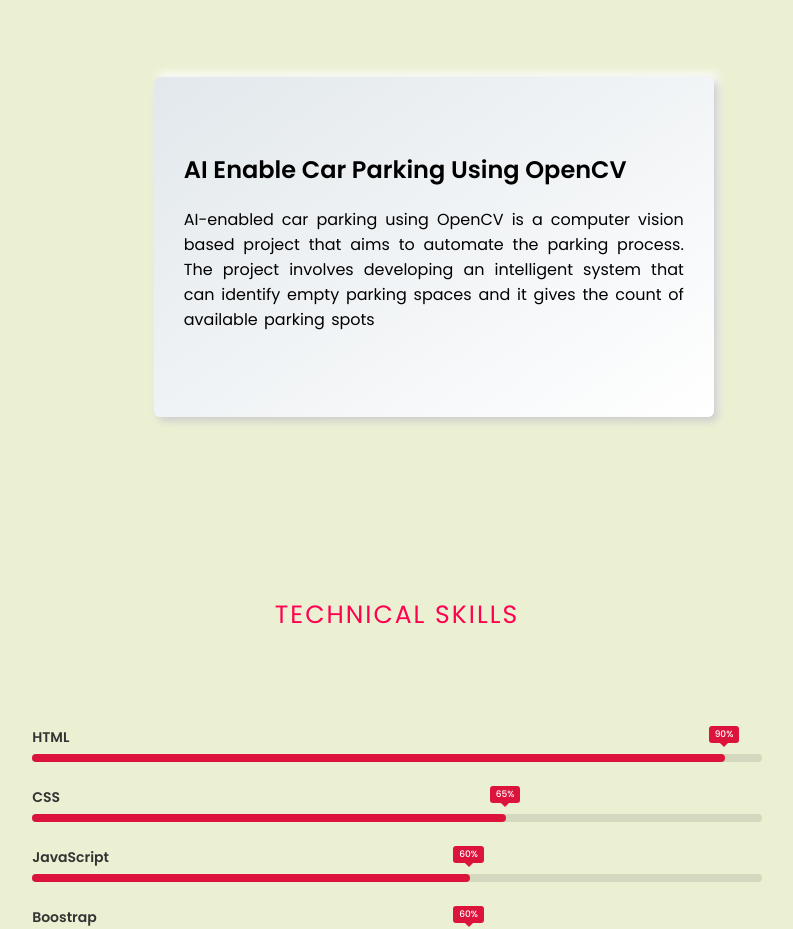
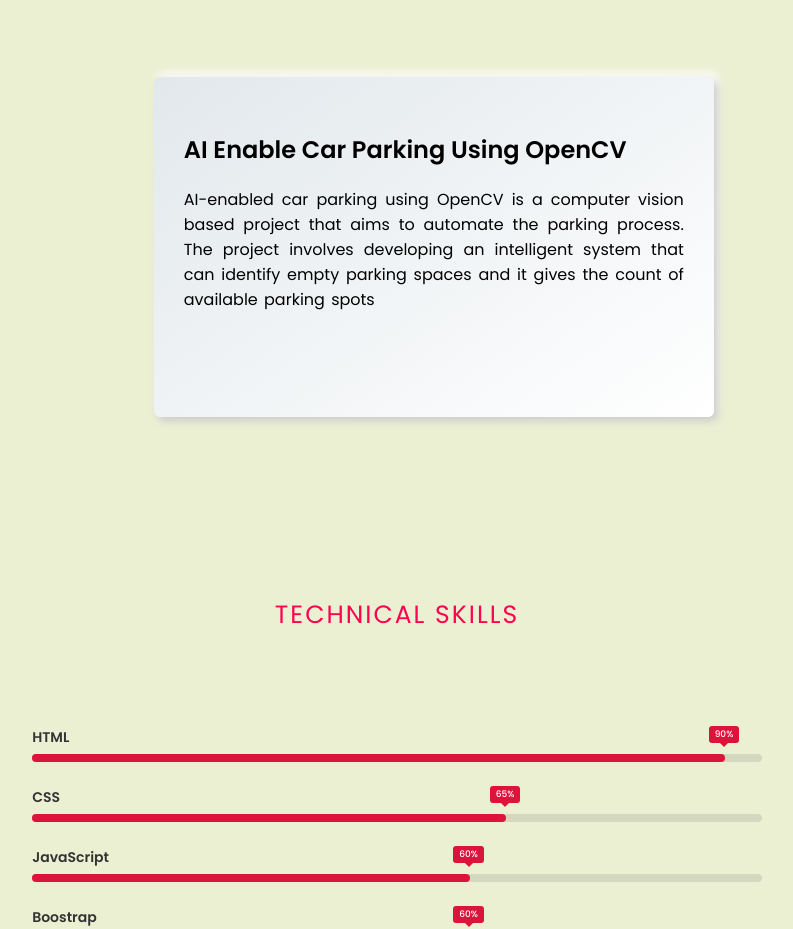
Before and after one commit to Gowrishankar0606/GowriShankar, a React (Create React App) app: page / in a window 1280 px wide. Shown: the part 1860-2789 px from the top of the page, without its empty margins (243-1036 px from the left). Built offline with nearby package versions, Linux system fonts and the light colour scheme.

Commit message:
nambigai

```diff
--- a/src/component/About/About.css
+++ b/src/component/About/About.css
@@ -99,7 +99,7 @@ padding-bottom: 20px;
 .aboutme p{
     text-align: justify;
 }
-@media (max-width: 768px) {
+@media (max-width: 600px) {
     .About .left,
     .About .right{
       width: 100%;
@@ -115,7 +115,7 @@ padding-bottom: 20px;
     }
     .About .boxmargin{
         height: 120px;
-        width: 300px;
+        width: 340px;
     }
     .About .aboutme{
         padding: 8%;
--- a/src/component/Project/Project.css
+++ b/src/component/Project/Project.css
@@ -5,7 +5,7 @@
     text-align:justify;
 }
 .Project .box h2{
-    margin: 20px 0 20px 0;
+    margin: 0px 0 20px 0;
 }
 .Project .box p{
     word-spacing: 2px;
```
